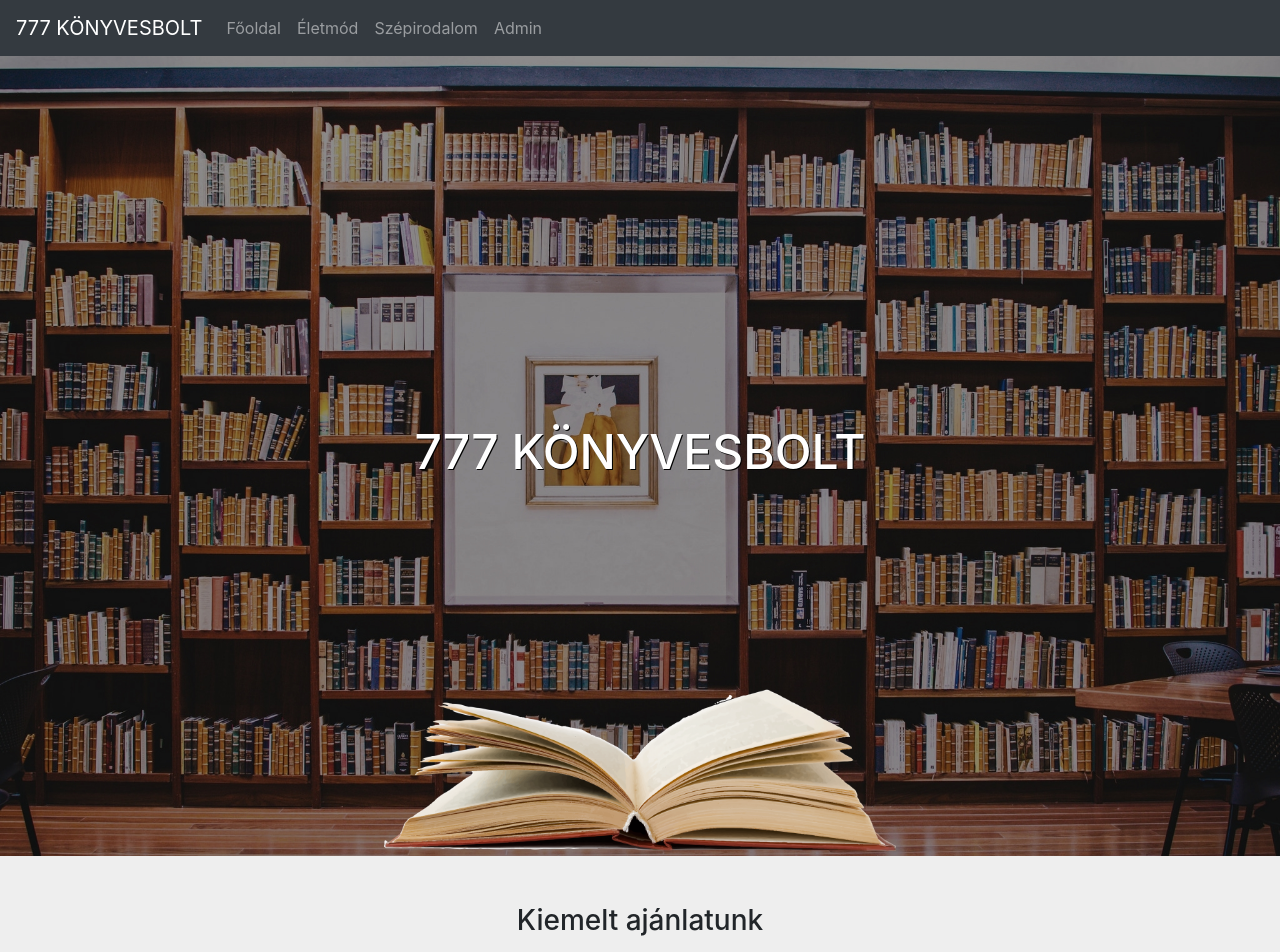
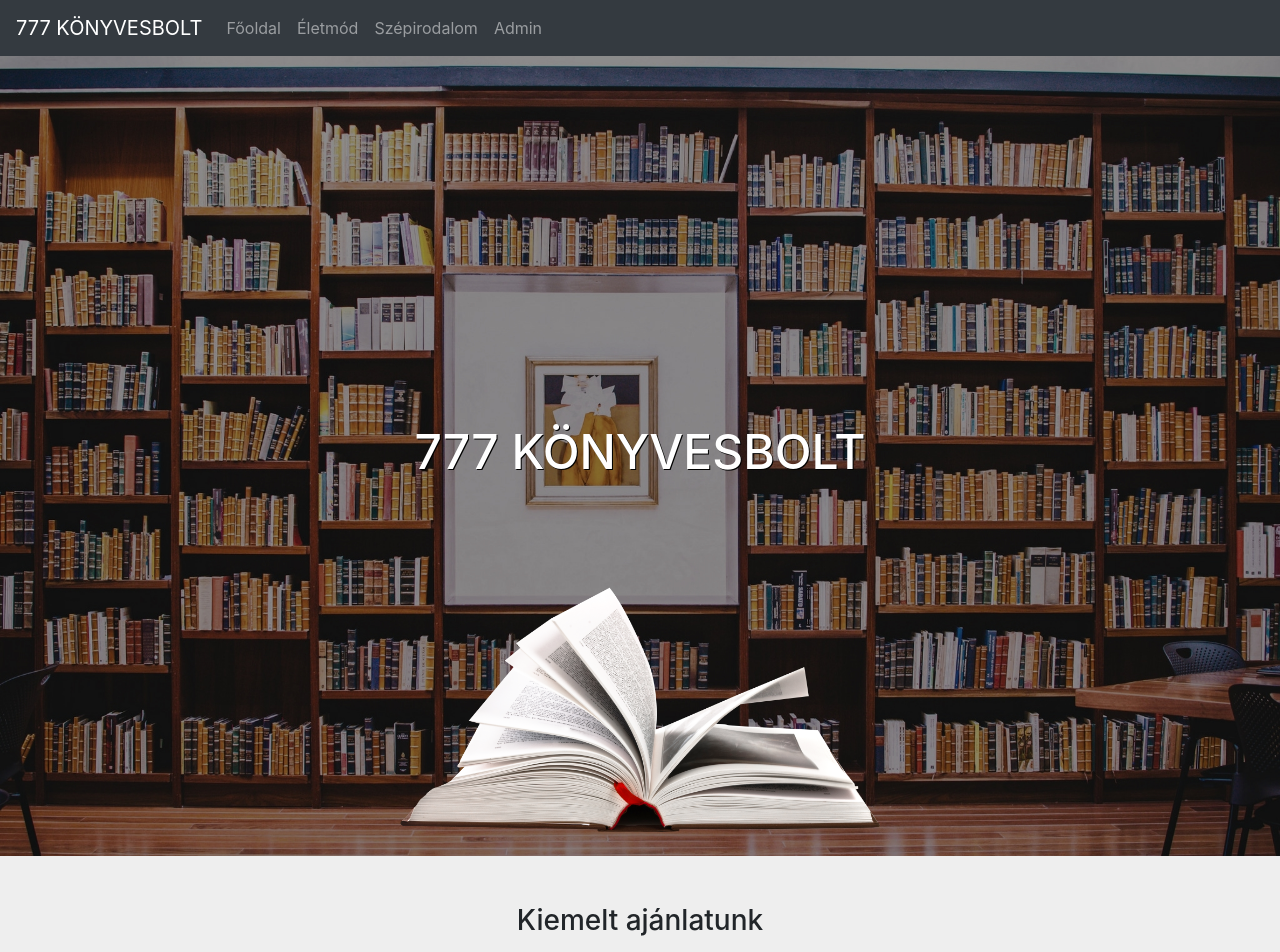
Before and after one commit to Training360-JavaScript/angular-csapatmunka-003-webshop-seventh-7-h8-7, an Angular app: page / in a window 1280 px wide. Shown: the top 952 px of the page. Built offline with nearby package versions, Linux system fonts and the light colour scheme; no server answers.

Commit message:
changed the book on the cover

```diff
--- a/src/app/page/home/home.component.html
+++ b/src/app/page/home/home.component.html
@@ -1,7 +1,7 @@
 <div class="header-container">
   <div class="home-header">
     <img src="./../assets/img/background_lib.jpg" alt="library" class="background">
-    <img src="./../assets/img/book.png" alt="book" class="foreground">
+    <img src="./../assets/img/book2.png" alt="book" class="foreground">
     <div class="title"> <h1 class="title text-uppercase h-1"> 777 könyvesbolt </h1> </div>
   </div>
 </div>
```
Also changed, not shown: src/assets/img/book2.png (added).
